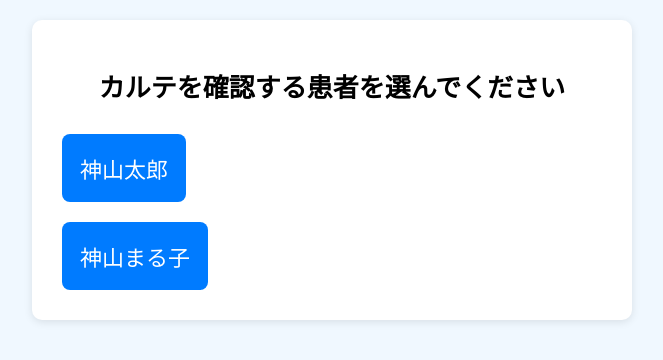
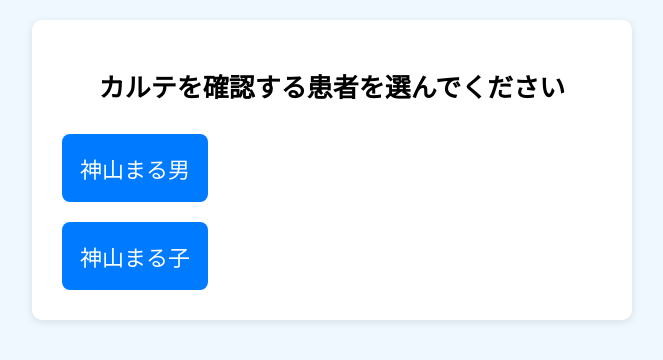
Before and after one commit to HiroyukiGPU/hackathon202504, a plain HTML site: page carte.html in a window 1280 px wide. Shown: the whole page, without its empty margins (308-971 px from the left). Drawn offline with Linux system fonts and the light colour scheme.

Commit message:
Update carte.html

```diff
--- a/carte.html
+++ b/carte.html
@@ -67,7 +67,7 @@
     <h1>カルテを確認する患者を選んでください</h1>
     <div class="patient-list">
       <form action="Medical.html">
-        <button type="submit" class="patient-button">神山太郎</button>
+        <button type="submit" class="patient-button">神山まる男</button>
       </form>
       <form action="Medical.html">
         <button type="submit" class="patient-button">神山まる子</button>
```
